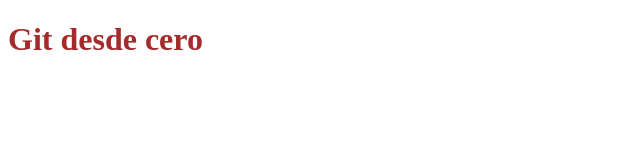
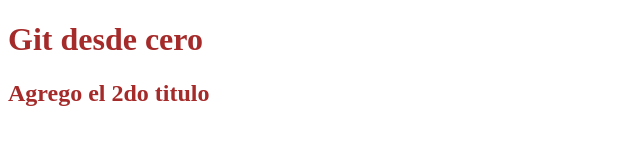
Before and after one commit to NMM-M/Curso-git, a plain HTML site: page index.html in a window 1280 px wide. Shown: the whole page, without its empty margins (0-640 px from the left). Drawn offline with Linux system fonts and the light colour scheme.

Commit message:
Agrego un h2

```diff
--- a/index.html
+++ b/index.html
@@ -9,6 +9,7 @@
 <body>
     <header>
         <h1>Git desde cero</h1>
+        <h2>Agrego el 2do titulo</h2>
     </header>
 </body>
 </html>
```
